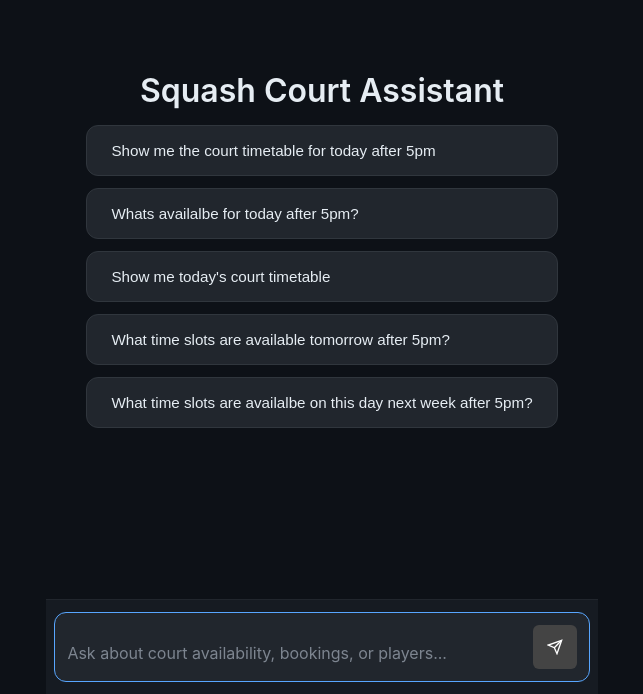
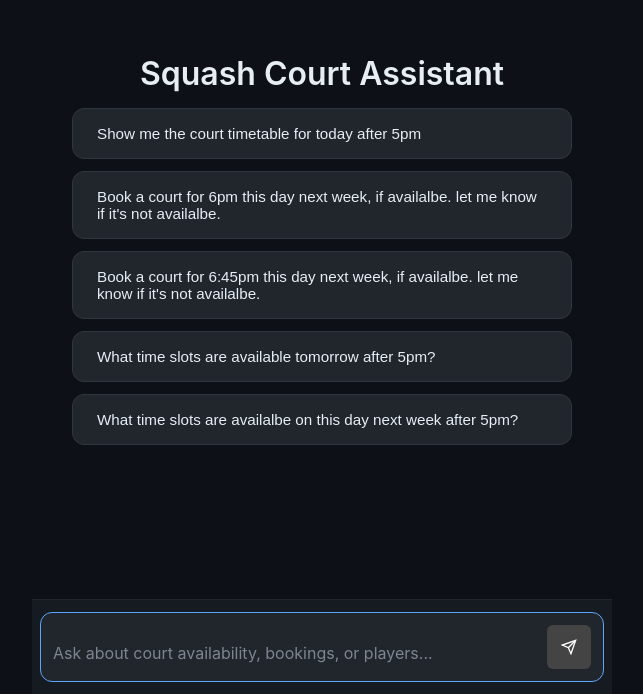
Before and after one commit to reeawnc/clubmanager-booking, a Vue app in the folder Bookings/: page / in a window 1280 px wide. Shown: the part 106-800 px from the top of the page, without its empty margins (318-961 px from the left). Built offline with nearby package versions, Linux system fonts and the light colour scheme.

Commit message:
Update ChatView.vue

```diff
--- a/Bookings/src/views/ChatView.vue
+++ b/Bookings/src/views/ChatView.vue
@@ -93,11 +93,11 @@ const quickPrompts = [
   },
   {
     id: 2,
-    text: "Whats availalbe for today after 5pm?"
+    text: "Book a court for 6pm this day next week, if availalbe. let me know if it's not availalbe."
   },
   {
     id: 3,
-    text: "Show me today's court timetable"
+    text: "Book a court for 6:45pm this day next week, if availalbe. let me know if it's not availalbe."
   },
   {
     id: 4,
```
